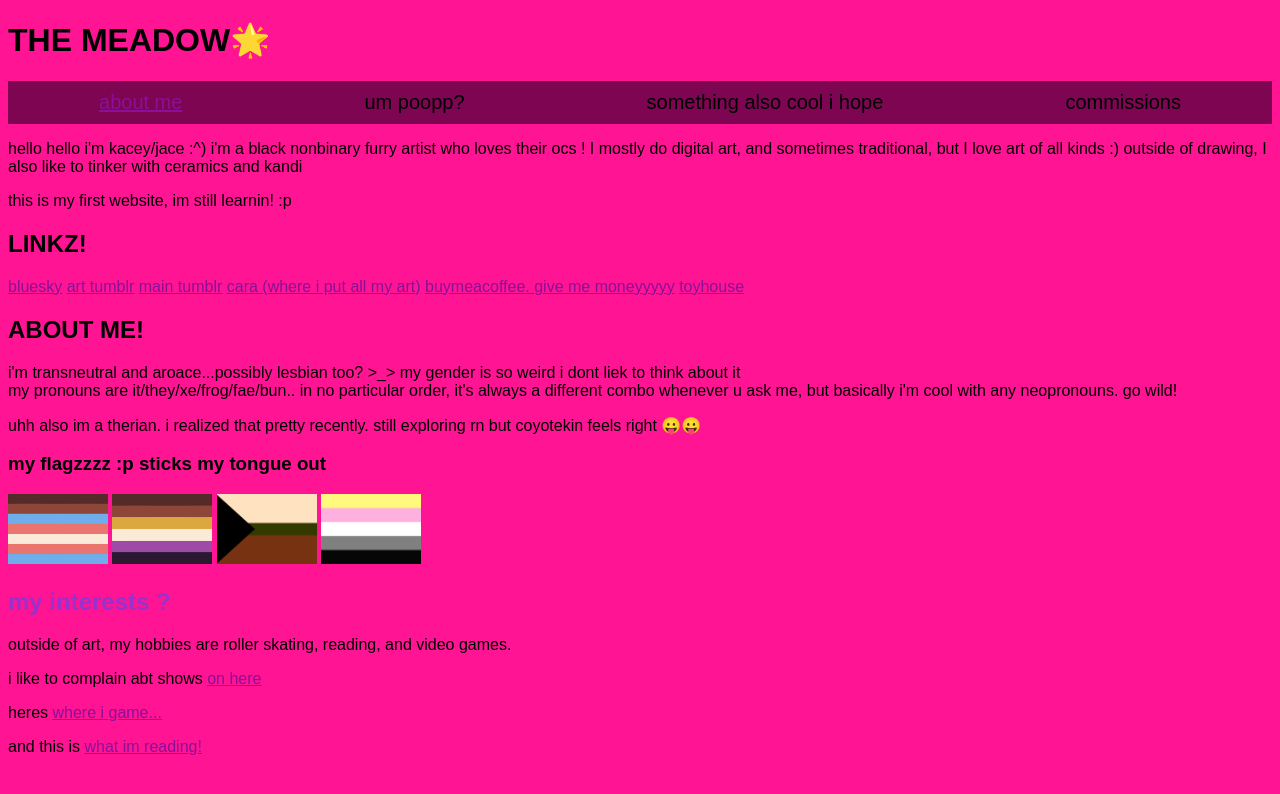
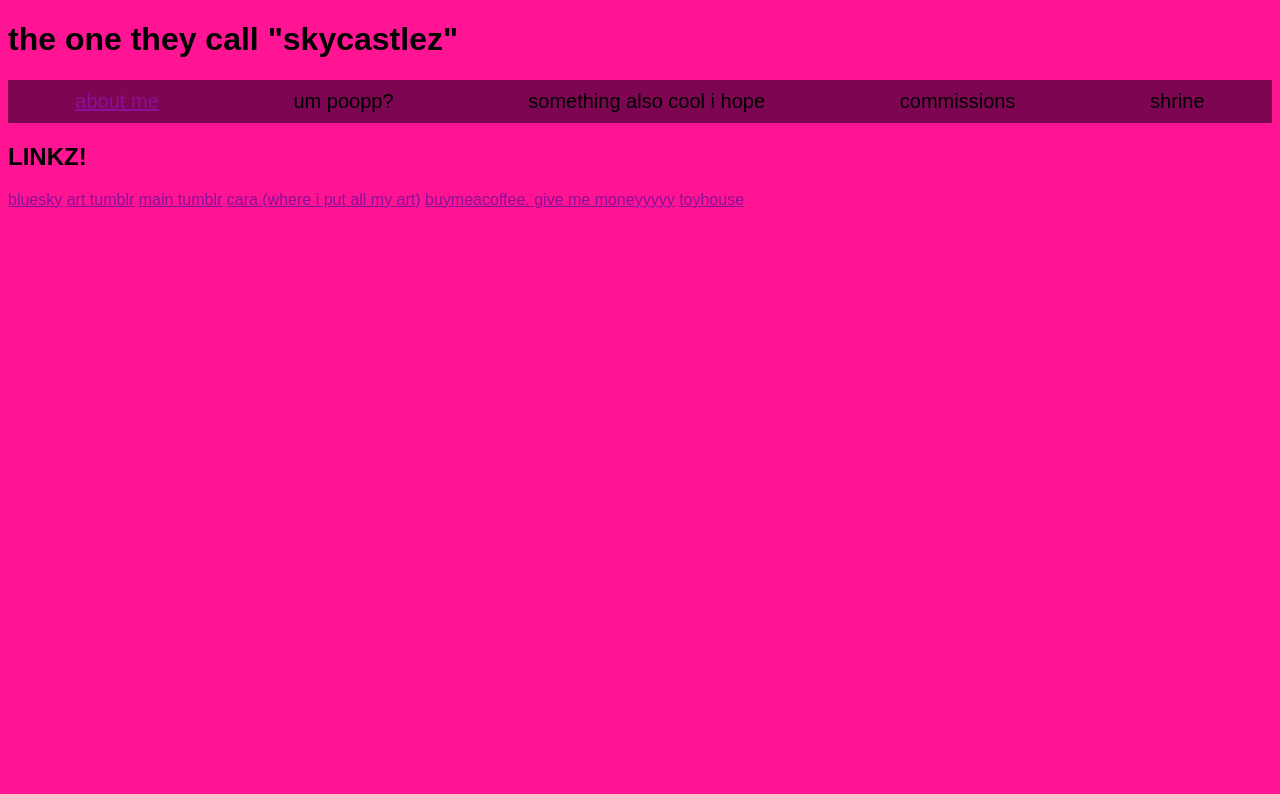
Before and after one commit to skycastlez/magicalcowshark, a plain HTML site: page magicalcowshark.nekoweb.org/index.html in a window 1280 px wide. Drawn offline with Linux system fonts and the light colour scheme.

Commit message:
Add files via upload

```diff
--- a/magicalcowshark.nekoweb.org/index.html
+++ b/magicalcowshark.nekoweb.org/index.html
@@ -4,7 +4,7 @@
     <meta charset="UTF-8">
     <meta http-equiv="X-UA-Compatible" content="IE=edge">
     <meta name="viewport" content="width=device-width, initial-scale=1.0">
-    <title>kaceys funhouse </title>
+    <title>magicalcowshark </title>
     <style>
         .container {
             display: flex;
@@ -25,19 +25,15 @@
     </style>
 </head>
 <body>
-    <h1>THE MEADOW🌟</h2>
+    <h1>the one they call "skycastlez"</h2>
         <div class="container">
             <div><a href="aboutme.html">about me</a></div>
             <div>um poopp?</div>
             <div>something also cool i hope</div>
             <div>commissions</div>
+            <div>shrine</div>
         </div>
 
-    <div>
-        <p>hello hello i'm kacey/jace :^) i'm a black nonbinary furry artist who loves their ocs ! I mostly do digital art, and sometimes traditional, but I love art of all kinds :) outside of drawing, I also like to tinker with ceramics and kandi</p>
-    <p>this is my first website, im still learnin! :p</p>
-
-    </div>
     <h2>LINKZ!</h2>
     <div>
 
@@ -47,25 +43,5 @@
     <a href="https://cara.app/skycastlez">cara (where i put all my art)</a>
     <a href="https://buymeacoffee.com/skycastlez">buymeacoffee. give me moneyyyyy</a>
     <a href="https://toyhou.se/cowgator">toyhouse</a>
-<div>
-    <h2>ABOUT ME!</h2>
-    <div>
-        <p>i'm transneutral and aroace...possibly lesbian too? >_> my gender is so weird i dont liek to think about it <br> my pronouns are it/they/xe/frog/fae/bun.. in no particular order, it's always a different combo whenever u ask me, but basically i'm cool with any neopronouns. go wild! </p>
-        <p>uhh also im a therian. i realized that pretty recently. still exploring rn but coyotekin feels right 😛😛 </p>
-        <h3>my flagzzzz :p sticks my tongue out </h3>
-
-    <img src="/images/black trans.png" alt="Black transgender flag by frogwhomp" width="100" height="70">
-    <img src="/images/black nonbinary.png" alt="Black nonbinary flag by frogwhomp" width="100" height="70">
-    <img src="/images/black-demiaro.jpg" alt="Black demi-aro flag by blkaroculture (tumblr)" width="100" height="70">
-    <img src="/images/Queerplatonic_alt.png" alt="Queerplatonic flag" width="100" height="70">
-    </div>
-    <h2 style="color: darkorchid;">my interests ?</h2>
-
-    <p>outside of art, my hobbies are roller skating, reading, and video games.</p>
-    <p> i like to complain abt shows
-    <a href="https://www.serializd.com/user/skycastlez/profile"> on here</a> </p>
-    <p> heres  <a href="https://backloggd.com/u/skycastlez/">where i game...</a></p>
-    <p> and this is <a href="https://app.thestorygraph.com/profile/cowgator">what im reading!</a> </p>
-</div>
 </body>
 </html>
```
Also changed, not shown: magicalcowshark.nekoweb.org/aboutme.html (+21 -0 lines).
